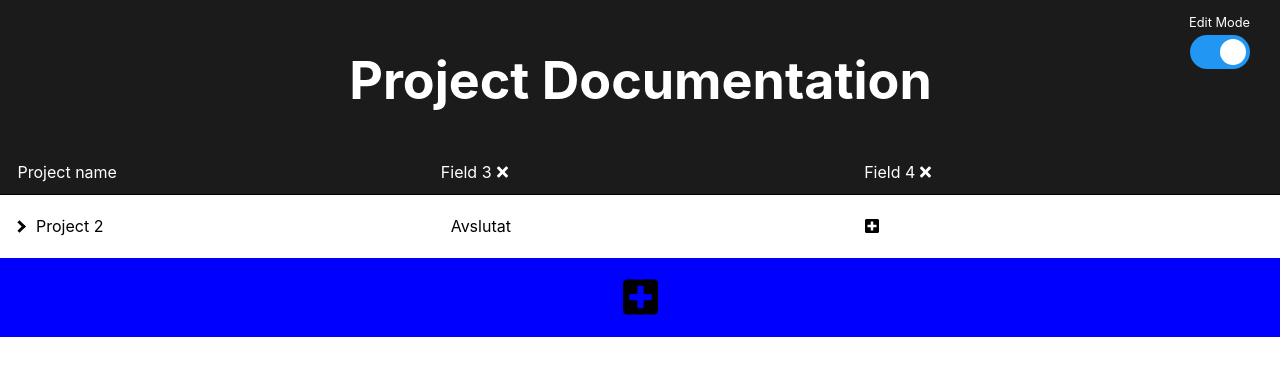
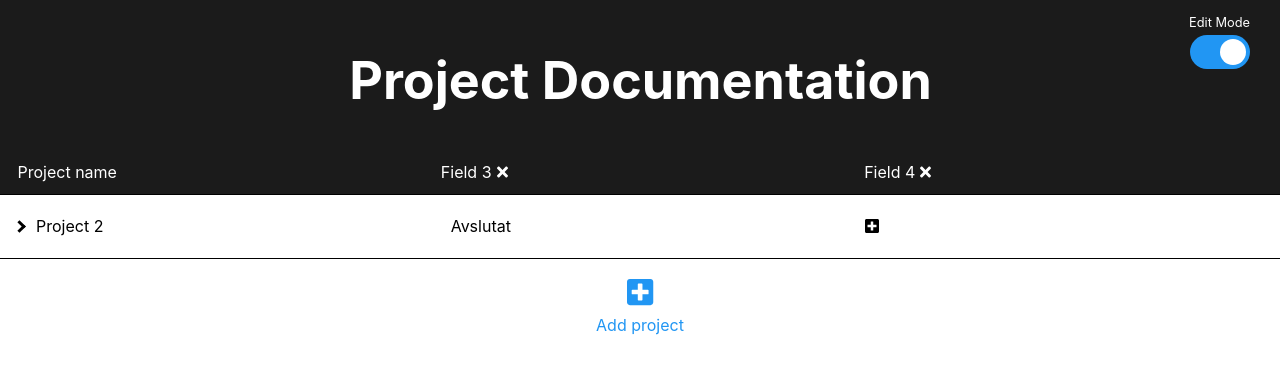
Before and after one commit to bovicbro/projectDocumentation, a React (Create React App) app: page / in a window 1280 px wide. Shown: the top 376 px of the page. Built offline with nearby package versions, Linux system fonts and the light colour scheme.

Commit message:
adds styling to add button

```diff
--- a/src/components/projects/ProjectGrid.js
+++ b/src/components/projects/ProjectGrid.js
@@ -55,7 +55,8 @@ class ProjectGrid extends Component {
         </div>
         {this.renderProjects()}
         <span onClick={this.addProject} className="addProject">
-          <FontAwesomeIcon icon="plus-square" />
+          <i><FontAwesomeIcon icon="plus-square" /></i>
+          <p>Add project</p>
         </span>
       </div>
     );
--- a/src/components/projects/projectGrid.css
+++ b/src/components/projects/projectGrid.css
@@ -103,10 +103,19 @@
 
 .addProject{
   bottom: -1px;
-  font-size: 40px;
   width: calc(100% + 16px);
-  background-color: blue;
   margin-left: -15px!important;
   padding: 15px 0;
   margin-top:10px;
+  border-top: 1px solid black;
+  color: #2196F3;
 }
+
+.addProject i{
+  font-size:30px;
+}
+
+.addProject p{
+  padding: 0;
+  margin: 5px 0;
+}
```
